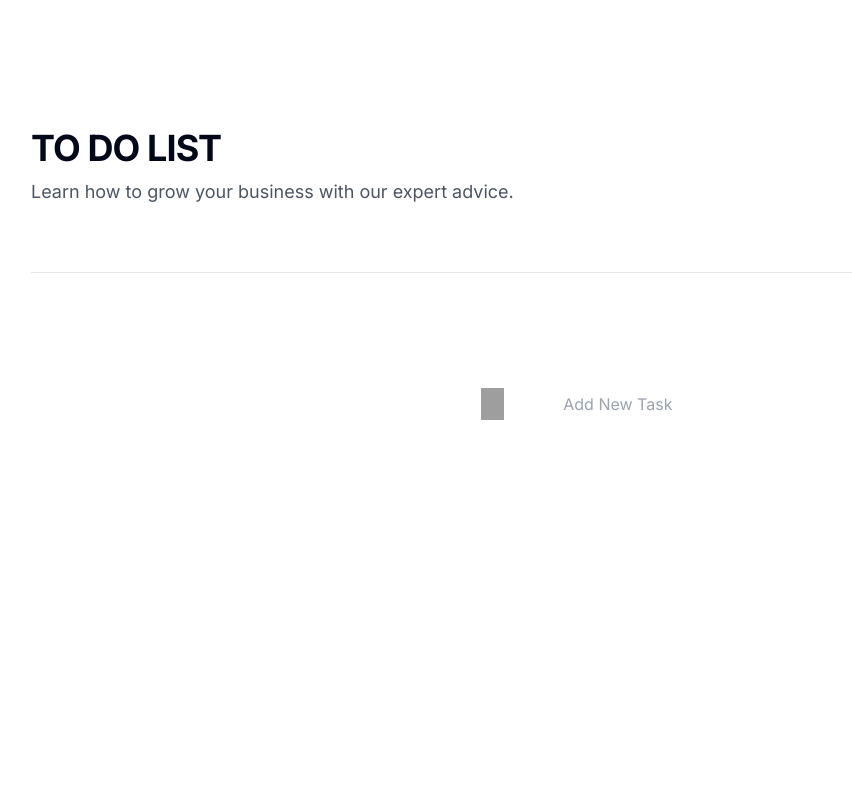
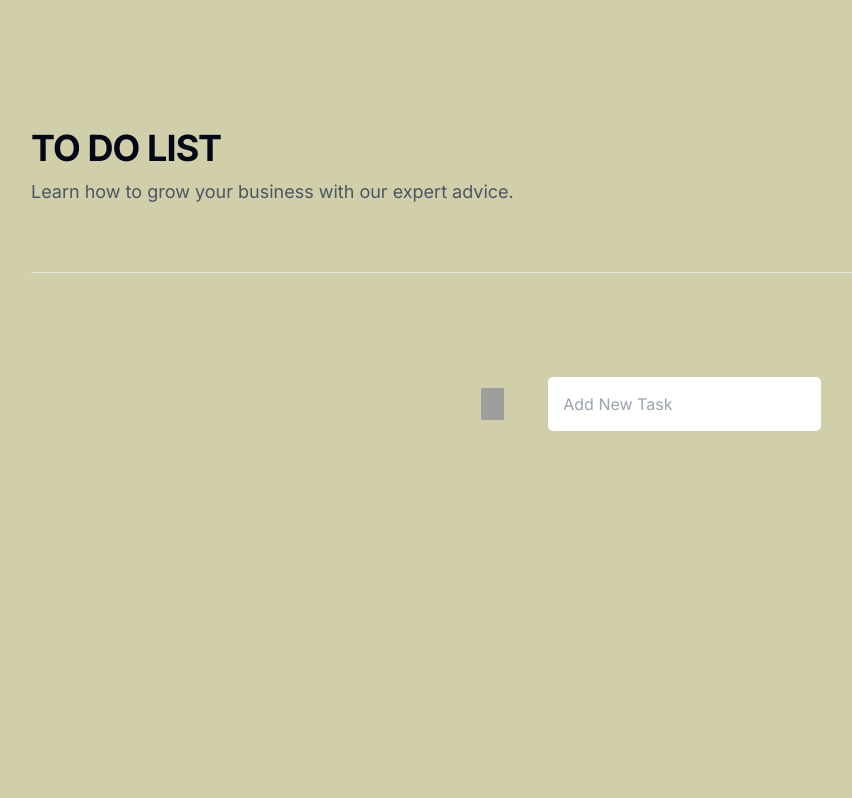
Before and after one commit to gaexp225120/MyCalendar, a Next.js app: page / in a window 1280 px wide. Shown: the top 798 px of the page, without its empty margins (1-853 px from the left). Built offline with nearby package versions, Linux system fonts and the light colour scheme; grey boxes are pictures that could not be loaded.

Commit message:
update config for custom and shadcn

```diff
--- a/tailwind.config.ts
+++ b/tailwind.config.ts
@@ -1,23 +1,6 @@
-import type { Config } from "tailwindcss"
+import type { Config } from "tailwindcss";
 
-const config = {
-  darkMode: ["class"],
-  content: [
-    './pages/**/*.{ts,tsx}',
-    './components/**/*.{ts,tsx}',
-    './app/**/*.{ts,tsx}',
-    './src/**/*.{ts,tsx}',
-	],
-  prefix: "",
-  theme: {
-    container: {
-      center: true,
-      padding: "2rem",
-      screens: {
-        "2xl": "1400px",
-      },
-    },
-    extend: {
+const shadcnUIConfig = {
   colors: {
     border: "hsl(var(--border))",
     input: "hsl(var(--input))",
@@ -72,9 +55,47 @@ const config = {
     "accordion-down": "accordion-down 0.2s ease-out",
     "accordion-up": "accordion-up 0.2s ease-out",
   },
+};
+
+const customColors = {
+  background: "#d0cfa9",
+  cardbg: "#5e81a6",
+};
+
+const config = {
+  darkMode: ["class"],
+  content: [
+    "./pages/**/*.{ts,tsx}",
+    "./components/**/*.{ts,tsx}",
+    "./app/**/*.{ts,tsx}",
+    "./src/**/*.{ts,tsx}",
+  ],
+  prefix: "",
+  theme: {
+    container: {
+      center: true,
+      padding: "2rem",
+      screens: {
+        "2xl": "1400px",
+      },
+    },
+    extend: {
+      colors: {
+        ...shadcnUIConfig.colors,
+        ...customColors,
+      },
+      borderRadius: {
+        ...shadcnUIConfig.borderRadius,
+      },
+      keyframes: {
+        ...shadcnUIConfig.keyframes,
+      },
+      animation: {
+        ...shadcnUIConfig.animation,
+      },
     },
   },
   plugins: [require("tailwindcss-animate")],
-} satisfies Config
+} satisfies Config;
 
-export default config
+export default config;
```
Lines whose indentation alone changed are shown as unchanged.
